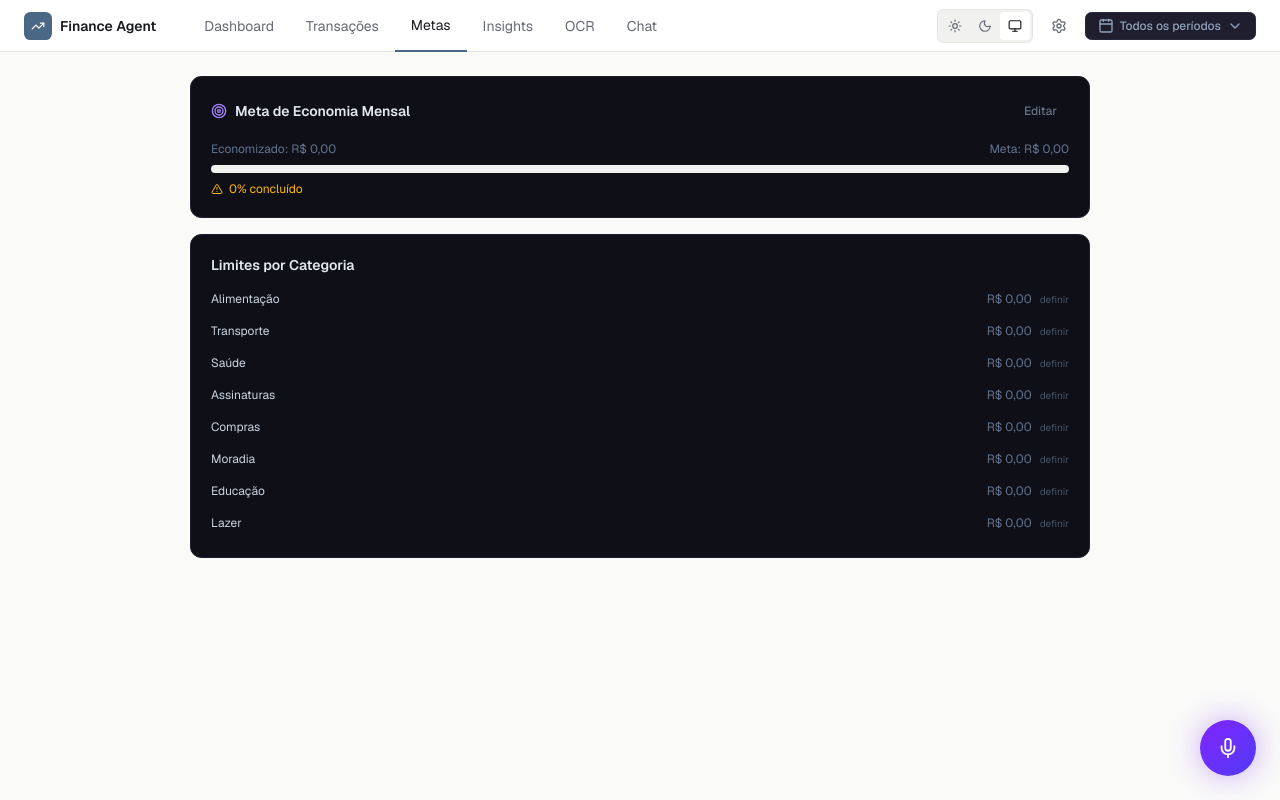
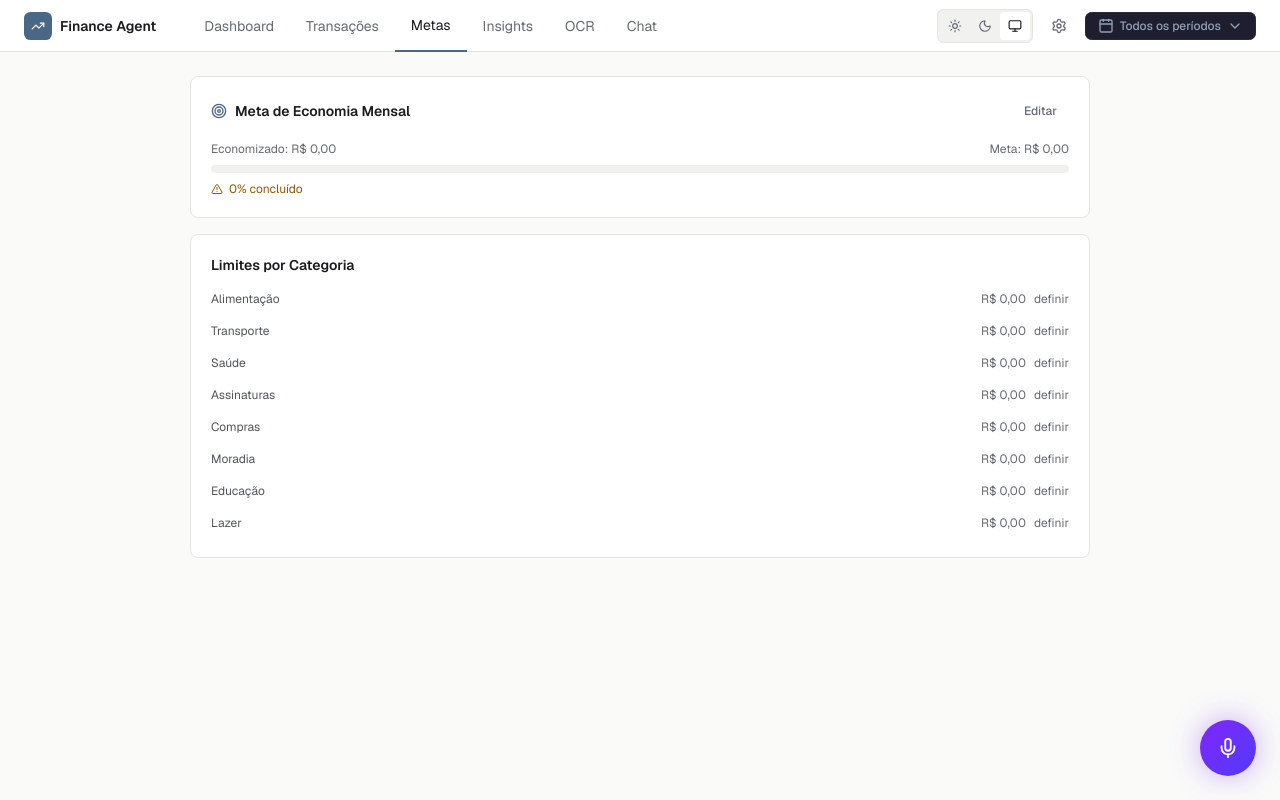
Before and after one commit to Liraas-v/personal-finance-agent, a Next.js app: page /metas in a window 1280 px wide. Built offline with nearby package versions, Linux system fonts and the light colour scheme.

Commit message:
refactor: migrar metas para tokens de tema

```diff
--- a/components/goals/GoalsPanel.tsx
+++ b/components/goals/GoalsPanel.tsx
@@ -75,18 +75,18 @@ export function GoalsPanel() {
       <motion.div
         initial={{ opacity: 0, y: 12 }}
         animate={{ opacity: 1, y: 0 }}
-        className="bg-[#0f0f17] border border-[#1e1e2e] rounded-xl p-5"
+        className="bg-card border border-border rounded-lg p-5"
       >
         <div className="flex items-center justify-between mb-4">
           <div className="flex items-center gap-2">
-            <Target size={16} className="text-violet-400" />
-            <h3 className="text-sm font-semibold text-slate-200">Meta de Economia Mensal</h3>
+            <Target size={16} className="text-primary" />
+            <h3 className="text-sm font-semibold text-foreground">Meta de Economia Mensal</h3>
           </div>
           <Button
             variant="ghost"
             size="sm"
             onClick={() => setEditingMeta(!editingMeta)}
-            className="text-xs text-slate-500 h-7"
+            className="text-xs text-muted-foreground h-7"
           >
             Editar
           </Button>
@@ -98,7 +98,7 @@ export function GoalsPanel() {
               value={metaValue}
               onChange={(e) => setMetaValue(e.target.value)}
               placeholder="Ex: 2000"
-              className="h-8 text-sm bg-[#1e1e2e] border-[#2a2a3e] text-slate-100 w-40"
+              className="h-8 text-sm bg-muted border-border-strong text-foreground w-40"
             />
             <Button size="sm" className="h-8 text-xs" onClick={saveMeta} disabled={saving}>
               {saving ? 'Salvando...' : 'Salvar'}
@@ -107,25 +107,25 @@ export function GoalsPanel() {
         )}
 
         <div className="space-y-2">
-          <div className="flex justify-between text-xs text-slate-500">
+          <div className="flex justify-between text-xs text-muted-foreground">
             <span>Economizado: {fmt(Math.max(0, saldo))}</span>
             <span>Meta: {fmt(metaEconomia)}</span>
           </div>
           <Progress value={Math.max(0, Math.min(100, metaPct))} className="h-2" />
           <div className="flex items-center gap-1.5 text-xs">
             {metaPct >= 100 ? (
-              <><CheckCircle2 size={12} className="text-emerald-400" /><span className="text-emerald-400">Meta atingida!</span></>
+              <><CheckCircle2 size={12} className="text-positive" /><span className="text-positive">Meta atingida!</span></>
             ) : metaPct >= 70 ? (
-              <><CheckCircle2 size={12} className="text-sky-400" /><span className="text-sky-400">{metaPct.toFixed(0)}% concluído</span></>
+              <><CheckCircle2 size={12} className="text-primary" /><span className="text-primary">{metaPct.toFixed(0)}% concluído</span></>
             ) : (
-              <><AlertTriangle size={12} className="text-amber-400" /><span className="text-amber-400">{metaPct.toFixed(0)}% concluído</span></>
+              <><AlertTriangle size={12} className="text-warning" /><span className="text-warning">{metaPct.toFixed(0)}% concluído</span></>
             )}
           </div>
         </div>
       </motion.div>
 
-      <div className="bg-[#0f0f17] border border-[#1e1e2e] rounded-xl p-5">
-        <h3 className="text-sm font-semibold text-slate-200 mb-4">Limites por Categoria</h3>
+      <div className="bg-card border border-border rounded-lg p-5">
+        <h3 className="text-sm font-semibold text-foreground mb-4">Limites por Categoria</h3>
         <div className="space-y-4">
           {ALL_CATEGORIES.filter((c) => c !== 'Outros').map((cat, i) => {
             const spent = porCategoria[cat] ?? 0
@@ -142,16 +142,16 @@ export function GoalsPanel() {
                 transition={{ delay: i * 0.04 }}
                 className={cn(
                   'rounded-lg transition-colors',
-                  isOver && 'border border-rose-500/40 bg-rose-500/5 px-2 py-1',
-                  isWarn && !isOver && 'border border-amber-500/30 bg-amber-500/5 px-2 py-1'
+                  isOver && 'border border-negative/40 bg-negative/5 px-2 py-1',
+                  isWarn && !isOver && 'border border-warning/30 bg-warning/5 px-2 py-1'
                 )}
               >
                 <div className="flex items-center justify-between mb-1.5">
-                  <span className={`text-xs ${isOver ? 'text-rose-400' : isWarn ? 'text-amber-400' : 'text-slate-300'}`}>
+                  <span className={`text-xs ${isOver ? 'text-negative' : isWarn ? 'text-warning' : 'text-foreground-secondary'}`}>
                     {cat}
                   </span>
                   <div className="flex items-center gap-2">
-                    <span className={`text-xs ${isOver ? 'text-rose-400' : isWarn ? 'text-amber-400' : 'text-slate-500'}`}>
+                    <span className={`text-xs ${isOver ? 'text-negative' : isWarn ? 'text-warning' : 'text-muted-foreground'}`}>
                       {fmt(spent)}{limit > 0 ? ` / ${fmt(limit)}` : ''}
                     </span>
                     {editingCat === cat ? (
@@ -160,7 +160,7 @@ export function GoalsPanel() {
                           value={catLimit}
                           onChange={(e) => setCatLimit(e.target.value)}
                           placeholder="Limite"
-                          className="h-6 text-xs bg-[#1e1e2e] border-[#2a2a3e] w-20 sm:w-24"
+                          className="h-6 text-xs bg-muted border-border-strong w-20 sm:w-24"
                         />
                         <Button
                           size="sm"
@@ -174,7 +174,7 @@ export function GoalsPanel() {
                     ) : (
                       <button
                         onClick={() => { setEditingCat(cat); setCatLimit(limit?.toString() ?? '') }}
-                        className="text-[10px] text-slate-600 hover:text-slate-400"
+                        className="text-xs text-muted-foreground hover:text-foreground-secondary"
                       >
                         definir
                       </button>
@@ -184,7 +184,7 @@ export function GoalsPanel() {
                 {limit > 0 && (
                   <Progress
                     value={Math.min(100, pct)}
-                    className={`h-1.5 ${isOver ? '[&>div]:bg-rose-500' : isWarn ? '[&>div]:bg-amber-500' : '[&>div]:bg-violet-600'}`}
+                    className={`h-1.5 ${isOver ? '[&>div]:bg-negative' : isWarn ? '[&>div]:bg-warning' : '[&>div]:bg-primary'}`}
                   />
                 )}
               </motion.div>
```
Also changed, not shown: 1 other file (tests, documents, lock files or other folders).
